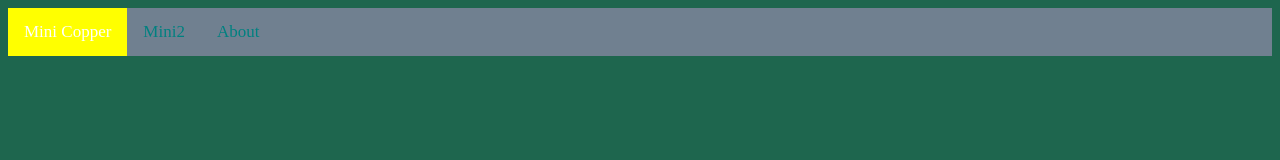
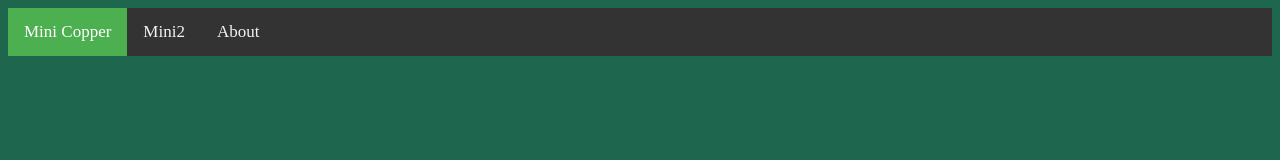
Before and after one commit to jiananding/SENG-513-A1, a plain HTML site: page index.html in a window 1280 px wide. Drawn offline with Linux system fonts and the light colour scheme.

Commit message:
Update navigation bar

```diff
--- a/main.css
+++ b/main.css
@@ -4,13 +4,13 @@ body {
 }
 
 .navigation_bar {
-    background-color: slategray;
+    background-color: #333;
     overflow: hidden;
 }
 
 .navigation_bar a {
     float: left;
-    color: teal;
+    color: #f2f2f2;
     text-align: center;
     padding: 14px 16px;
     text-decoration: none;
@@ -18,11 +18,11 @@ body {
 }
 
 .navigation_bar a:hover {
-    background-color: tomato;
-    color: violet;
+    background-color: #ddd;
+    color: black;
 }
 
 .navigation_bar a.active {
-    background-color: yellow;
+    background-color: #4CAF50;
     color: white;
 }
```
